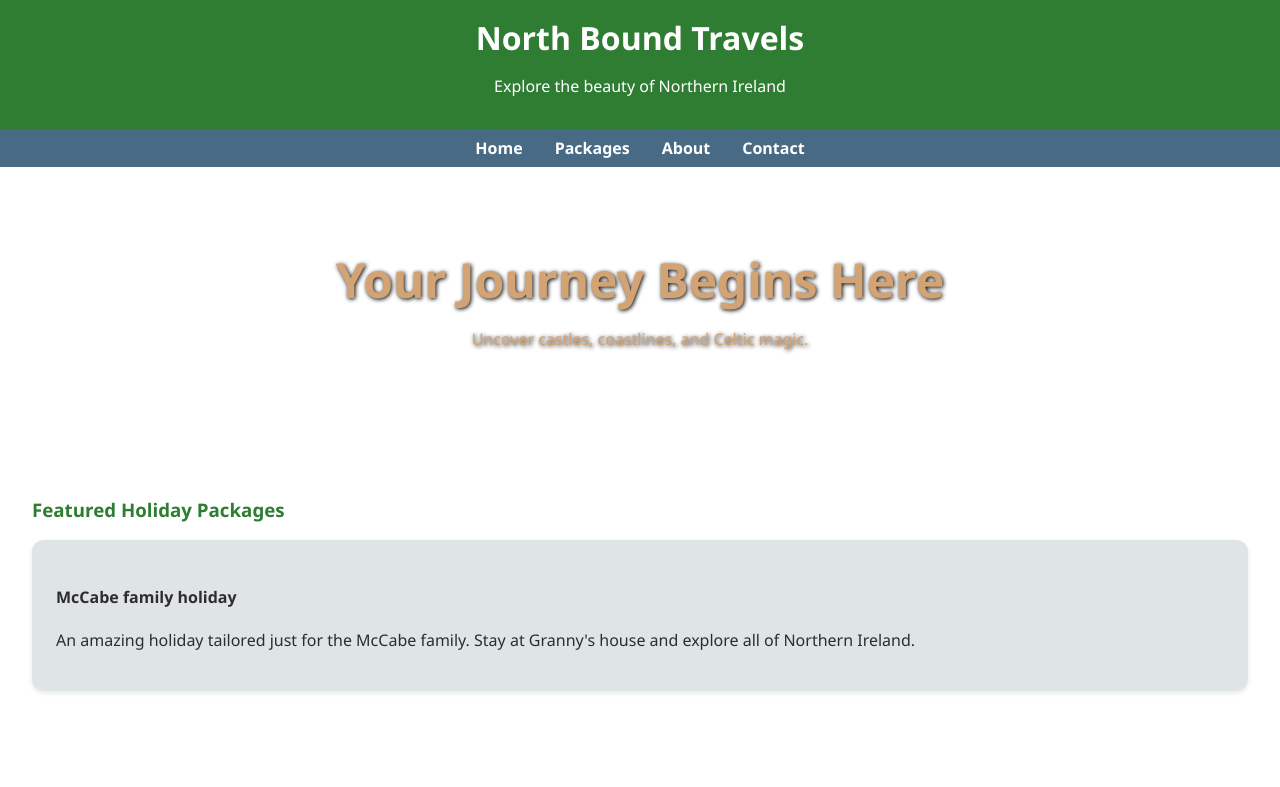
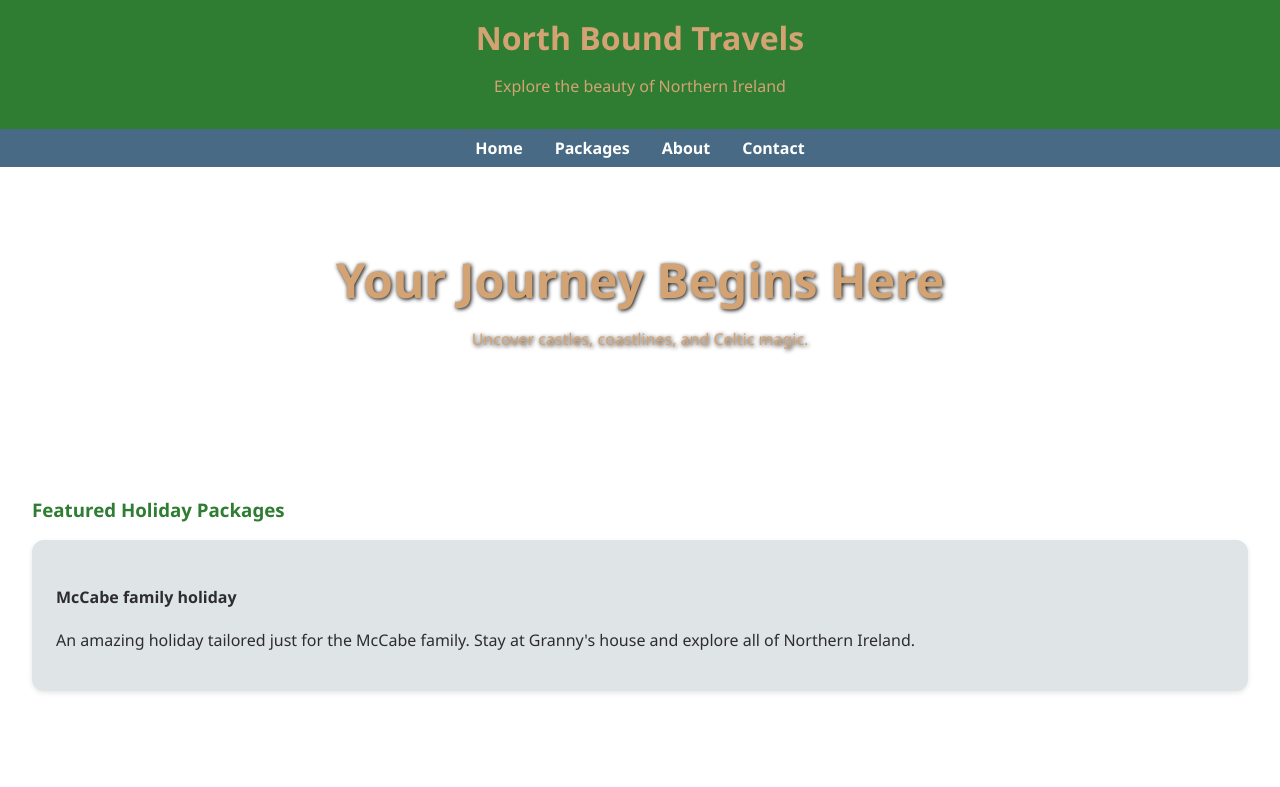
Before and after one commit to NorthBoundTravel/NorthBoundTravels, a plain HTML site: page index.html in a window 1280 px wide. Shown: the top 787 px of the page. Drawn offline with Linux system fonts and the light colour scheme.

Commit message:
Update styles.css

```diff
--- a/styles.css
+++ b/styles.css
@@ -18,7 +18,7 @@ body {
 /* Header */
 header {
   background-color: var(--green);
-  color: var(--white);
+  color: var(--gold);
   padding: 1rem 2rem;
   text-align: center;
 }
```
